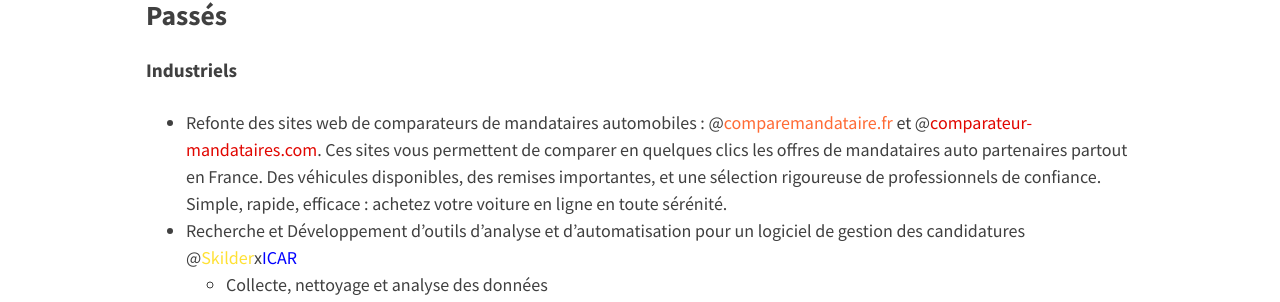
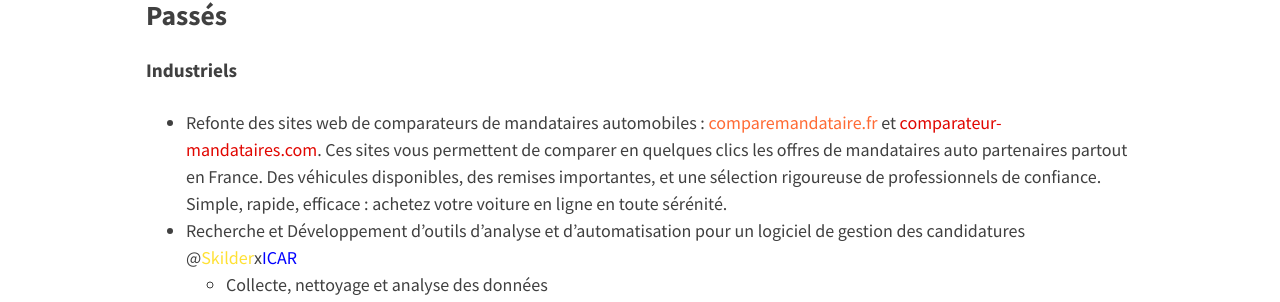
Before and after one commit to ludivinero/ludivinero.github.io, a Jekyll site: the page built from projets.md, in a window 1280 px wide. Shown: the part 682-984 px from the top of the page. Built offline with Jekyll 4.4.1, drawn with Linux system fonts in a browser that asks for light colours; nearby versions of some CDN libraries.

Commit message:
Update projets.md

```diff
--- a/projets.md
+++ b/projets.md
@@ -14,7 +14,7 @@ entries_layout: list
 
 ## Passés
 #### Industriels
-- Refonte des sites web de comparateurs de mandataires automobiles : @<a href="https://www.comparemandataire.fr" style="color:#ff6b35; text-decoration:none;">comparemandataire.fr</a> et @<a href="https://www.comparateur-mandataires.com" style="color:#e10600; text-decoration:none;">comparateur-mandataires.com</a>. Ces sites vous permettent de comparer en quelques clics les offres de mandataires auto partenaires partout en France. Des véhicules disponibles, des remises importantes, et une sélection rigoureuse de professionnels de confiance. Simple, rapide, efficace : achetez votre voiture en ligne en toute sérénité.
+- Refonte des sites web de comparateurs de mandataires automobiles : <a href="https://www.comparemandataire.fr" style="color:#ff6b35; text-decoration:none;">comparemandataire.fr</a> et <a href="https://www.comparateur-mandataires.com" style="color:#e10600; text-decoration:none;">comparateur-mandataires.com</a>. Ces sites vous permettent de comparer en quelques clics les offres de mandataires auto partenaires partout en France. Des véhicules disponibles, des remises importantes, et une sélection rigoureuse de professionnels de confiance. Simple, rapide, efficace : achetez votre voiture en ligne en toute sérénité.
 - Recherche et Développement d'outils d'analyse et d'automatisation pour un logiciel de gestion des candidatures @<a href="https://skilder.fr" style="color:#ffe135; text-decoration:none;">Skilder</a>x<a href="http://icar.cnrs.fr/recherche/interactions-cognitions/equipe-12/" style="color:blue; text-decoration:none;">ICAR</a>
   - Collecte, nettoyage et analyse des données
   - Développement et déploiement de modèles de machine/deep learning (classification de textes, analyse des sentiments, speech-to-text, etc.)
```
